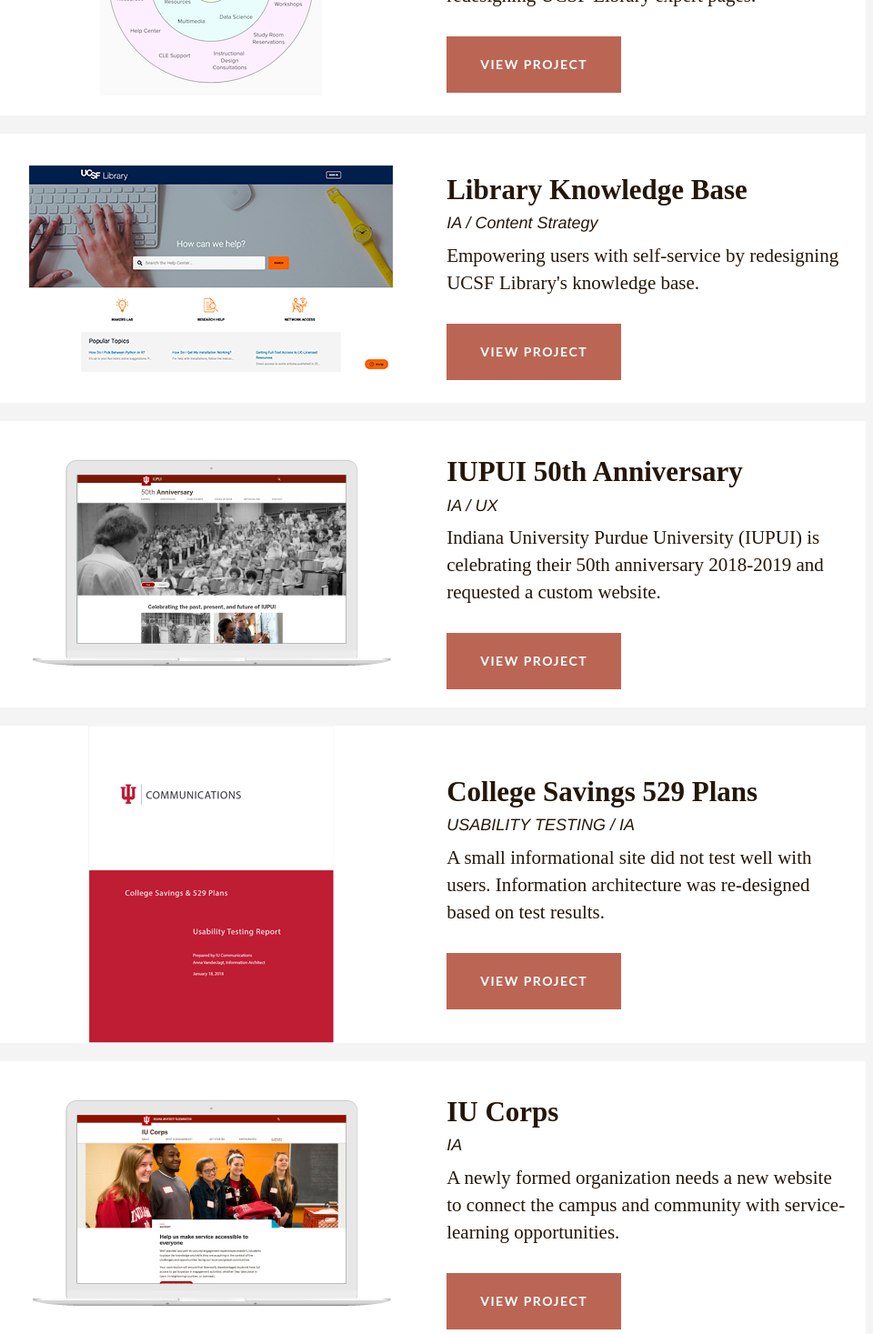
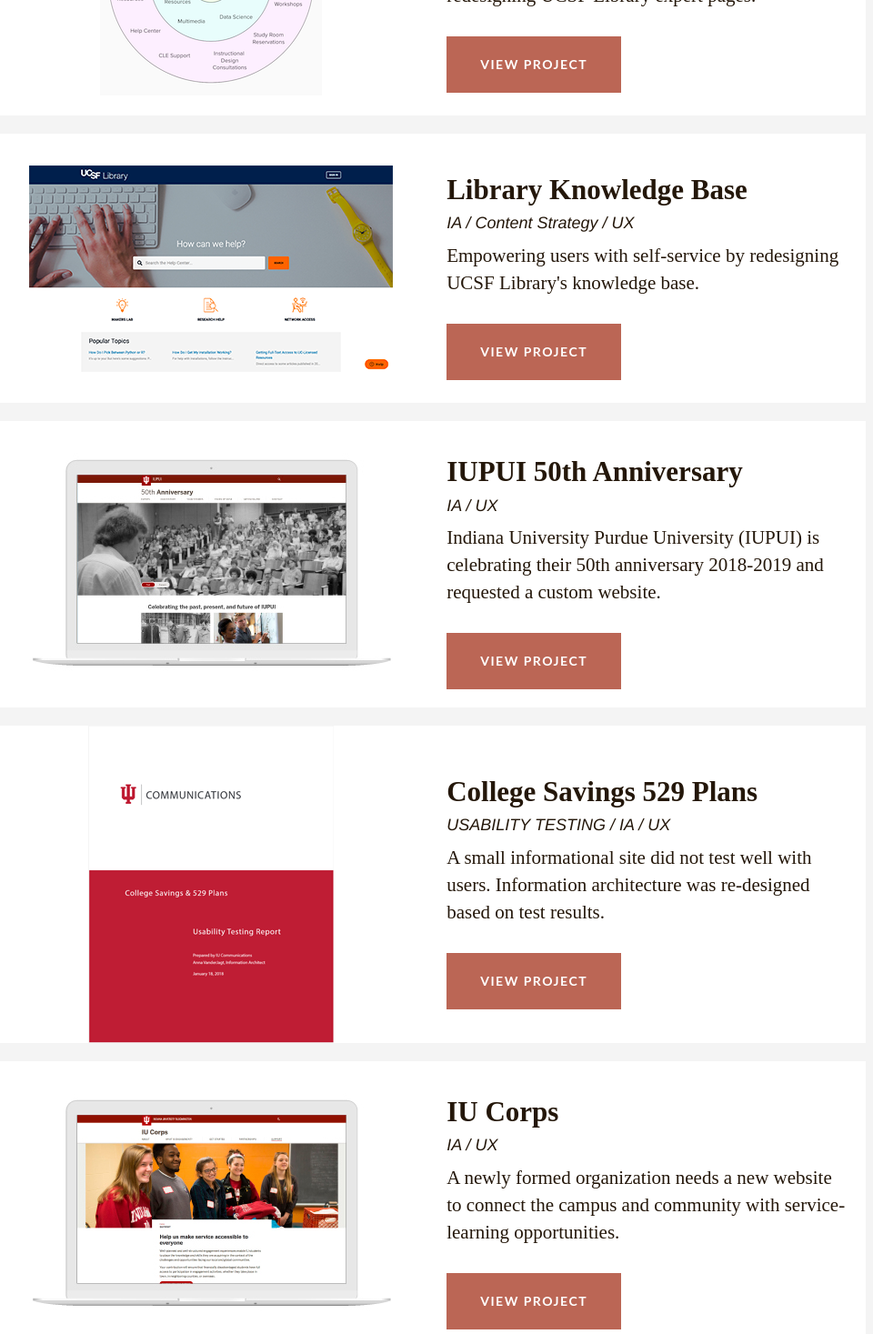
Before and after one commit to justinkahrs/portfolio-react, a React (Create React App) app: page / in a window 1280 px wide. Shown: the part 1808-3275 px from the top of the page at 91% size, without its empty margins (168-1128 px from the left). Built offline with nearby package versions, Linux system fonts and the light colour scheme; what webfontloader would draw is missing.

Commit message:
more copy changes

```diff
--- a/src/projects/AskAnExpert/Page.js
+++ b/src/projects/AskAnExpert/Page.js
@@ -103,7 +103,7 @@ class Page extends Component {
             particular service webpage. From there, I synthesized the
             information to develop low-fi wireframes to share with stakeholders.
           </React.Fragment>
-          <strong>Iterate. Improve. Iterate. Repeat.</strong>
+          <strong>Iterate. Improve. Iterate some more.</strong>
         </TextContainer>
         <Header title={"Goals and outcomes"} />
         <TextContainer>
--- a/src/projects/College529/index.js
+++ b/src/projects/College529/index.js
@@ -9,7 +9,7 @@ export default {
   title: "College Savings 529 Plans",
   hero,
   thumbnail,
-  subTitle: "USABILITY TESTING / IA",
+  subTitle: "USABILITY TESTING / IA / UX",
   blurb: `A small informational site did not test well with users. Information architecture was re-designed based on test results.`,
   taskPic,
   taskPic2,
--- a/src/projects/HelpCenter/Page.js
+++ b/src/projects/HelpCenter/Page.js
@@ -115,7 +115,7 @@ class Page extends Component {
               <li>
                 Asked stakeholders what questions they’re constantly answering
               </li>
-              <li>Benchmarked similar institution’s knowledge bases</li>
+              <li>Benchmarked similar institutions' knowledge bases</li>
             </ul>
           </React.Fragment>
           <ImageContainer big={big} pics={architectureHC} />
@@ -133,7 +133,7 @@ class Page extends Component {
                 guide
               </li>
               <li>
-                Integrated Zendesk support tools like Knowledge Capture to
+                Integrated Zendesk Knowledge Capture to
                 streamline support workflows
               </li>
               <li>Applied the Help Center Web Widget globally</li>
--- a/src/projects/HelpCenter/index.js
+++ b/src/projects/HelpCenter/index.js
@@ -11,7 +11,7 @@ import after from "./images/afterHC.png";
 export default {
   id: 2,
   title: "Library Knowledge Base",
-  subTitle: "IA / Content Strategy",
+  subTitle: "IA / Content Strategy / UX",
   hero,
   thumbnail,
   blurb: `Empowering users with self-service by redesigning UCSF Library's knowledge base.`,
--- a/src/projects/IUCorps/index.js
+++ b/src/projects/IUCorps/index.js
@@ -19,7 +19,7 @@ export default {
   title: "IU Corps",
   hero,
   thumbnail,
-  subTitle: "IA",
+  subTitle: "IA / UX",
   blurb: `A newly formed organization needs a new website to connect the campus and community with service-learning opportunities.`,
   whiteBoardPics: [postit1, postit2, postit3],
   siteMap,
--- a/src/projects/IUPUI50thAnniversary/Page.js
+++ b/src/projects/IUPUI50thAnniversary/Page.js
@@ -71,7 +71,8 @@ class Page extends Component {
           <React.Fragment>
             <strong>Phase 1 – Kick-off</strong>
             <ul>
-              <li>Determined proposal and customization scope.</li>
+              <li>Determined proposal and customization scope</li>
+              <li>Discussed high-level goals and needs with client</li>
             </ul>
           </React.Fragment>
         </TextContainer>
@@ -89,7 +90,7 @@ class Page extends Component {
                 </li>
                 <li>
                   Asked stakeholders what are the most important tasks,
-                  messages, and imagery they’d like to see
+                  messages, and imagery
                 </li>
               </ul>
             </ul>
@@ -136,7 +137,8 @@ class Page extends Component {
                 custom features requested by the client
               </li>
               <ul>
-                <li>a custom event feed </li>
+                <li>an image slider</li>
+                <li>a custom event feed</li>
                 <li>an interactive timeline</li>
                 <li>a story submission page</li>
               </ul>
```
